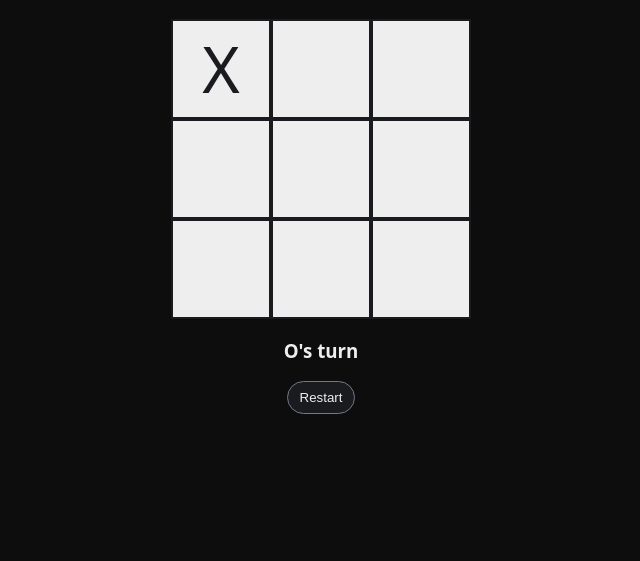
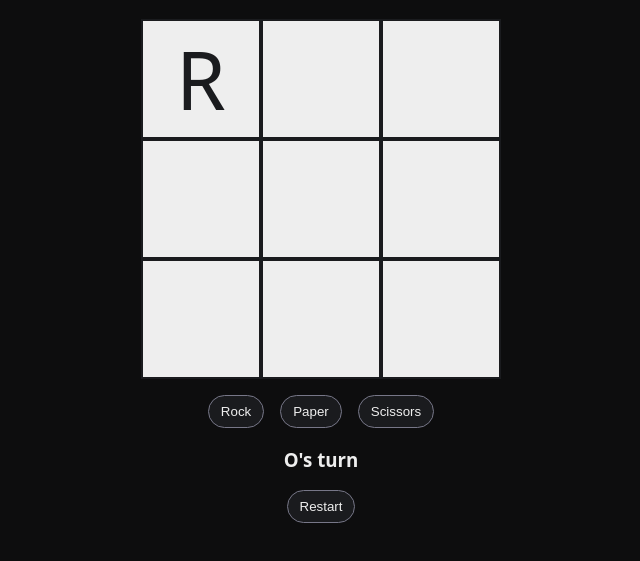
Before and after one commit to A-coder152/rock-paper-scissors-xo, a plain HTML site: page index.html in a window 1280 px wide. Both pictures are taken after a click on the element 540 px from the left and 143 px from the top of the page. Shown: the part 75-636 px from the top of the page, without its empty margins (319-959 px from the left). Drawn offline with Linux system fonts and the light colour scheme.

Commit message:
now its rock paper scissors, help i didnt imagine its this easy what to do now

```diff
--- a/index.html
+++ b/index.html
@@ -17,6 +17,11 @@
             <div class="cell" id="cell-7"></div>
             <div class="cell" id="cell-8"></div>
         </div>
+        <div class="movesDiv">
+            <button id="selectRock">Rock</button>
+            <button id="selectPaper">Paper</button>
+            <button id="selectScissors">Scissors</button>
+        </div>
         <h3 id="turnTracker">X's turn</h3>
         <button id="restart">Restart</button>
         <script src="script.js"></script>
--- a/script.js
+++ b/script.js
@@ -1,6 +1,9 @@
 const cells = document.querySelectorAll(".cell")
 const restartBtn = document.getElementById("restart")
 const turnTracker = document.getElementById('turnTracker')
+const selectRock = document.getElementById('selectRock')
+const selectPaper = document.getElementById('selectPaper')
+const selectScissors = document.getElementById('selectScissors')
 
 const winLines = [
     [0, 1, 2],
@@ -12,14 +15,19 @@ const winLines = [
     [0, 4, 8],
     [2, 4, 6]
 ]
+const beatsDict = {"R": "S", "P": "R", "S": "P"}
 
 let turn = "X"
 let gameOver = false
+let selectedMove = "R"
 
 function cellClicked(event){
     if (gameOver) {return}
     cell = event.currentTarget
-    cell.textContent = turn
+    if (cell.textContent) {
+        if (beatsDict[selectedMove] != cell.textContent) {return}
+    }
+    cell.textContent = selectedMove
     findWin()
     if (gameOver) {return}
     turn = (turn == "X") ? "O": "X"
@@ -31,7 +39,7 @@ function findWin(){
         let cell1 = cells[line[0]]
         let cell2 = cells[line[1]]
         let cell3 = cells[line[2]]
-        if (cell1.textContent == cell2.textContent && cell3.textContent && turn && cell1.textContent == cell3.textContent){
+        if (cell1.textContent == cell2.textContent && cell3.textContent && cell1.textContent == cell3.textContent){
             turnTracker.textContent = `${turn} wins!`
             gameOver = true
         }
@@ -49,3 +57,7 @@ restartBtn.addEventListener("click", () => {
     turn = "X"
     turnTracker.textContent = "X's turn"
 })
+
+selectRock.addEventListener("click", () => {selectedMove = "R"})
+selectPaper.addEventListener("click", () => {selectedMove = "P"})
+selectScissors.addEventListener("click", () => {selectedMove = "S"})
--- a/styles.css
+++ b/styles.css
@@ -10,8 +10,8 @@ body{
 
 .board{
     display: grid;
-    grid-template-rows: repeat(3, 100px);
-    grid-template-columns: repeat(3, 100px);
+    grid-template-rows: repeat(3, 120px);
+    grid-template-columns: repeat(3, 120px);
 }
 
 .cell{
@@ -21,7 +21,7 @@ body{
     color: #1a1b1e;
     align-items: center;
     justify-content: center;
-    font-size: 64px;
+    font-size: 80px;
     margin: 0;
 }
 
@@ -32,3 +32,10 @@ button{
     border-radius: 30px;
     padding: 8px 12px;
 }
+
+.movesDiv{
+    display: flex;
+    flex-direction: row;
+    gap: 1rem;
+    margin-top: 1rem;
+}
```
